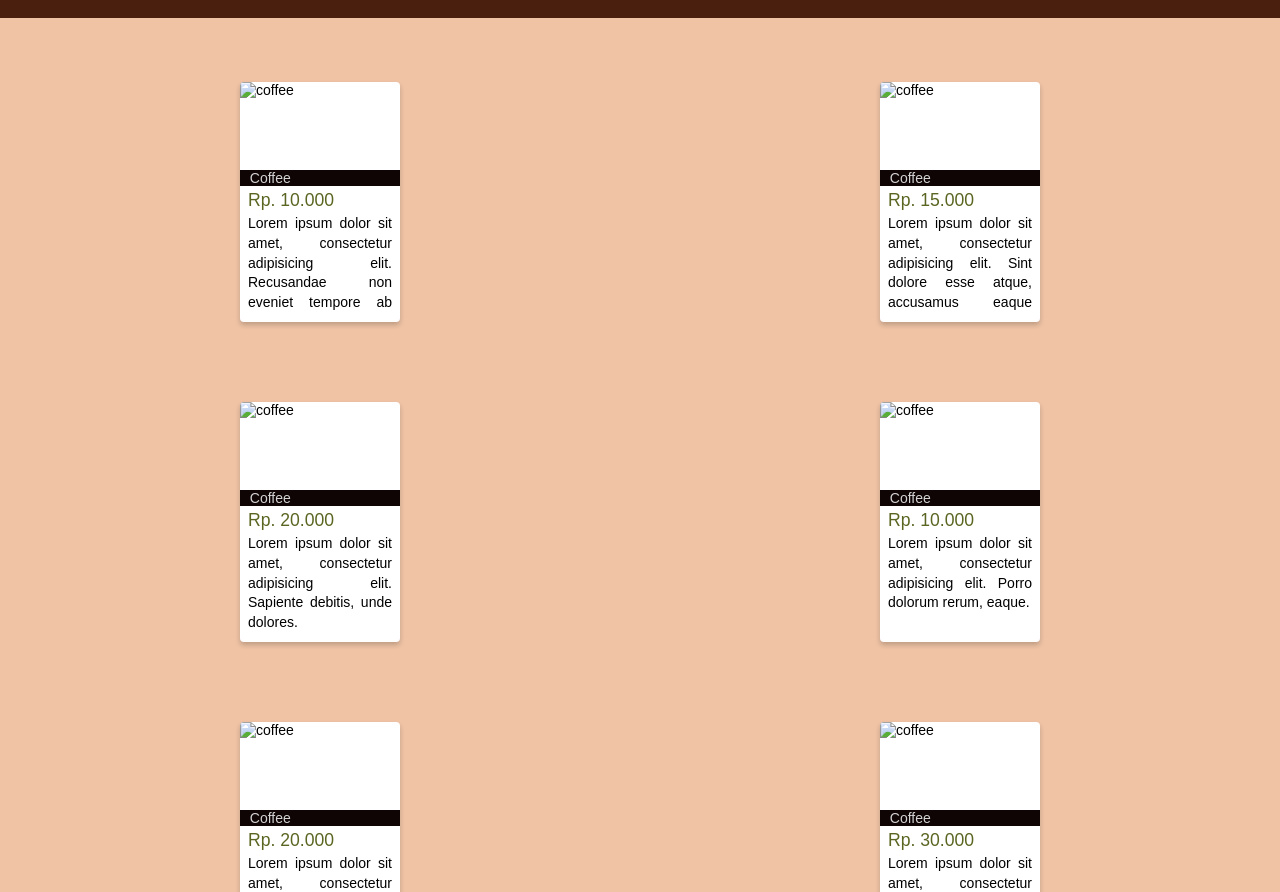
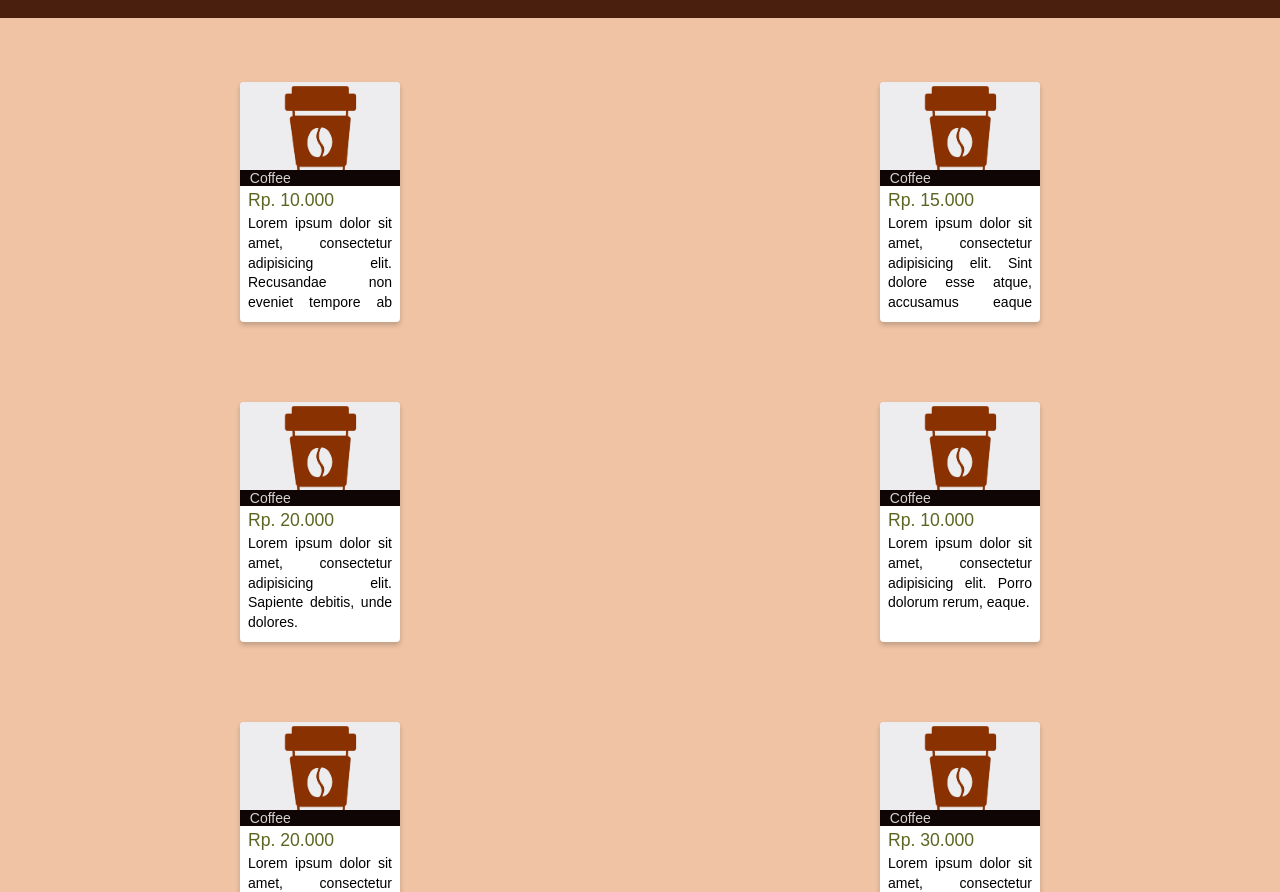
Before and after one commit to Ryangithub10/cafe-menu, a plain HTML site: page index.html in a window 1280 px wide. Shown: the part 62-954 px from the top of the page. Drawn offline with Linux system fonts and the light colour scheme.

Commit message:
add image

```diff
--- a/css/style.css
+++ b/css/style.css
@@ -73,9 +73,10 @@ main {
 }
 
 .card .thumb {
+  width: 100%;
   height: 100%;
   display: inline-block;
-  aspect-ratio: 1/1;
+  object-fit: cover;
 }
 
 .card figcaption {
--- a/index.html
+++ b/index.html
@@ -19,7 +19,11 @@
       <main>
         <div class="card">
           <figure class="thumb-container">
-            <img src="" alt="coffee" class="thumb" />
+            <img
+              src="img/coffee.jpg"
+              alt="coffee icon from freepik"
+              class="thumb"
+            />
             <figcaption>Coffee</figcaption>
           </figure>
 
@@ -33,7 +37,11 @@
         </div>
         <div class="card">
           <figure class="thumb-container">
-            <img src="" alt="coffee" class="thumb" />
+            <img
+              src="img/coffee.jpg"
+              alt="coffee icon from freepik"
+              class="thumb"
+            />
             <figcaption>Coffee</figcaption>
           </figure>
 
@@ -47,7 +55,11 @@
         </div>
         <div class="card">
           <figure class="thumb-container">
-            <img src="" alt="coffee" class="thumb" />
+            <img
+              src="img/coffee.jpg"
+              alt="coffee icon from freepik"
+              class="thumb"
+            />
             <figcaption>Coffee</figcaption>
           </figure>
 
@@ -61,7 +73,11 @@
         </div>
         <div class="card">
           <figure class="thumb-container">
-            <img src="" alt="coffee" class="thumb" />
+            <img
+              src="img/coffee.jpg"
+              alt="coffee icon from freepik"
+              class="thumb"
+            />
             <figcaption>Coffee</figcaption>
           </figure>
 
@@ -75,7 +91,11 @@
         </div>
         <div class="card">
           <figure class="thumb-container">
-            <img src="" alt="coffee" class="thumb" />
+            <img
+              src="img/coffee.jpg"
+              alt="coffee icon from freepik"
+              class="thumb"
+            />
             <figcaption>Coffee</figcaption>
           </figure>
 
@@ -89,7 +109,11 @@
         </div>
         <div class="card">
           <figure class="thumb-container">
-            <img src="" alt="coffee" class="thumb" />
+            <img
+              src="img/coffee.jpg"
+              alt="coffee icon from freepik"
+              class="thumb"
+            />
             <figcaption>Coffee</figcaption>
           </figure>
 
@@ -107,7 +131,8 @@
         <!-- wave svg -->
 
         <p class="footer-text">
-          Made with love by <a class="link" href="https://github.com/ryangithub10">Ryan</a>
+          Made with love by
+          <a class="link" href="https://github.com/ryangithub10">Ryan</a>
         </p>
       </footer>
 
```
Also changed, not shown: img/coffee.jpg (added).
